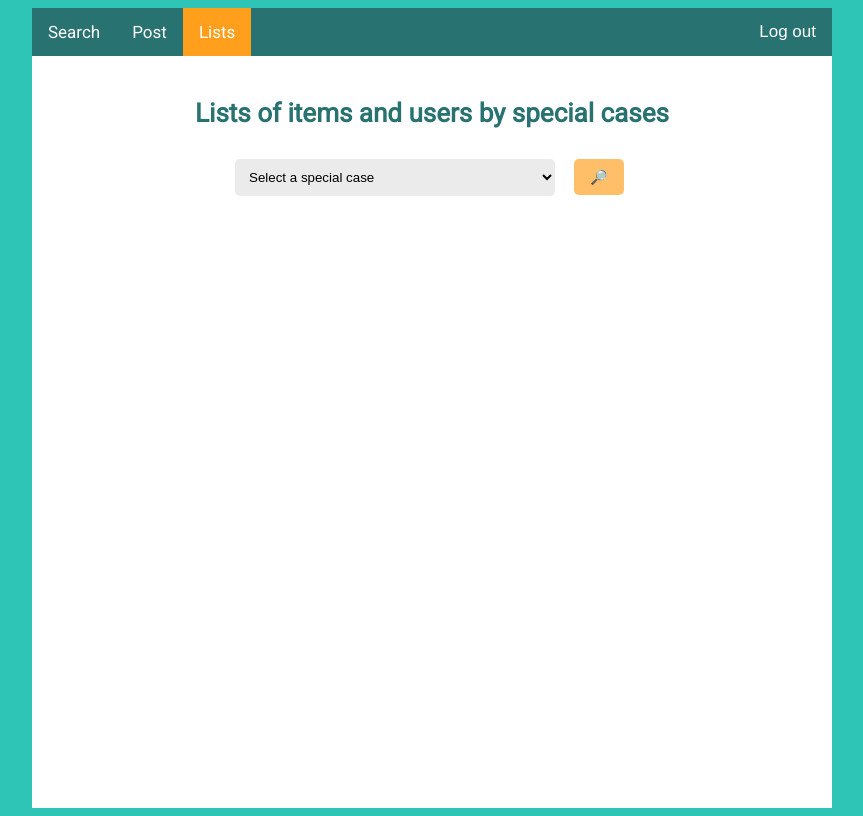
After one commit to jazzix3/Online-Store-Database-Design, a PHP site: page /lists.php in a window 1280 px wide. The commit adds this page. Shown: the whole page, without its empty margins (208-1071 px from the left). Run offline with PHP 8.4, Linux system fonts and the light colour scheme; the visitor is signed in with stand-in values (Sample User, id 1).

Commit message:
added lists to navbar, list.php, & list gui

```diff
--- /dev/null
+++ b/lists.php
@@ -0,0 +1,108 @@
+<?php
+session_start();
+
+// If user is not logged in, redirect to index.php to log in
+if (!isset($_SESSION["username"])){
+    header("Location: index.php?error=invalidsession");
+    exit();
+}
+
+require("procedures/dbconnect.php");
+?>
+
+
+<!DOCTYPE html>
+<html>
+<head>
+    <meta charset="UTF-8">
+    <meta name="viewport" content="width=device-width, initial-scale=1.0">
+    <title>Search Results</title>
+    <link rel="stylesheet" href="style.css">
+    <link rel="stylesheet" href="https://fonts.googleapis.com/css?family=Roboto">
+</head>
+<body>
+    <div class="container-main">
+        <div class="navbar">
+            <a href="home.php">Search</a>
+            <a href="postitem.php">Post</a>
+            <a class="active" href="lists.php">Lists</a>
+            <form action="procedures/logout.php" method="post">
+                <button type="submit" class="button-3">Log out</button>
+            </form>
+        </div>
+
+
+        <div class="content">
+            <h2>Lists of items and users by special cases</h2>
+
+            <div class="search-form" >
+                <form action="lists.php" method="post">
+                    <select id="case" name="case" required>
+                        <option value="" disabled selected>Select a special case</option>
+                        <option value="1">Most expensive items in each category</option>
+                        <option value="2">Users who posted at least two items that are posted on the same day, one has a category of X, and another has a category of Y</option>
+                        <option value="3">Items posted by user X, such that all the comments are "Excellent" or "good" for these items</option>
+                        <option value="4">Users who posted the most number of items since 5/1/2020 (inclusive)</option>
+                        <option value="5">Other users who are favorited by both users X, and Y. </option>
+                        <option value="6">Users who never posted any "excellent" items</option>
+                        <option value="7">Users who never posted a "poor" review.</option>
+                        <option value="8">Users who posted some reviews, but each of them is "poor"</option>
+                        <option value="9">Users such that each item they posted so far never received any "poor" reviews.</option>
+                        <option value="10">User pair (A, B) such that they always gave each other "excellent" reviews for every single item they posted.</option>
+                    </select>
+                    <button type="submit" name="submit" class="button" style="width:50px; font-size: 14px; ">🔎</button>
+                </form>
+            </div>
+
+
+            </div>
+
+            <div class="search-results">
+
+            <?php
+                if (isset($_POST['submit'])) {
+                    $case = $_POST['case'];
+
+                    if ($case == 1) {
+                        // List most expensive items in each category
+                        $sql = "SELECT category, title, price FROM item
+                                WHERE (category, price)
+                                IN (SELECT category, MAX(price) FROM item
+                                    GROUP BY category) ";
+                        $result = mysqli_query($conn, $sql);
+
+                        echo "<div class='list-container'><table>
+                                <tr>
+                                    <th>Title</th>
+                                    <th>Category</th>
+                                    <th>Price</th>
+                                </tr>";
+
+                                while ($row = mysqli_fetch_assoc($result)) {
+                            echo "<tr><td>".$row["title"]."</td><td>".$row["category"]."</td><td>".$row["price"]."</td></tr>";
+                        }
+                        echo "</table></div>";
+                    }
+
+                    elseif ($case == 2) {
+                        //Users who posted at least two items that are posted on the same day, one has a category of X, and another has a category of Y
+                        echo "test";
+
+                    }
+                }
+
+
+                ?>
+
+            </div>
+
+
+
+
+
+
+
+        </div>
+    </div>
+</body>
+</html>
--- a/postitem.php
+++ b/postitem.php
@@ -24,6 +24,7 @@ require("procedures/dbconnect.php");
             <div class="navbar">
                 <a href="home.php">Search</a>
                 <a class="active" href="postitem.php">Post</a>
+                <a href="lists.php">Lists</a>
                 <form action="procedures/logout.php" method="post">
                     <button type="submit" class="button-3">Log out</button>
                 </form>
--- a/procedures/dbconnect.php
+++ b/procedures/dbconnect.php
@@ -1,9 +1,9 @@
 <?php
 // *** Change this to your server info***
-$servername = "localhost";
+$servername = "127.0.0.1";
 $username = "root";
 $password = "mysql";
-$dbname = "COMP440";
+$dbname = "Comp440Project";
 
 // Create connection and display error if connection fails
 $conn = new mysqli($servername, $username, $password, $dbname);
--- a/reviewitem.php
+++ b/reviewitem.php
@@ -27,6 +27,7 @@ $itemId = $_GET["itemId"];
             <div class="navbar">
                 <a class="active" href="home.php">Search</a>
                 <a href="postitem.php">Post</a>
+                <a href="list.php">Lists</a>
                 <form action="procedures/logout.php" method="post">
                     <button type="submit" class="button-3">Log out</button>
                 </form>
--- a/reviews.php
+++ b/reviews.php
@@ -33,6 +33,7 @@ if (isset($_GET["itemId"])){
         <div class="navbar">
             <a class="active" href="home.php">Search</a>
             <a href="postitem.php">Post</a>
+            <a href="lists.php">Lists</a>
             <form action="procedures/logout.php" method="post">
                 <button type="submit" class="button-3">Log out</button>
             </form>
--- a/search.php
+++ b/search.php
@@ -25,6 +25,7 @@ require("procedures/dbconnect.php");
         <div class="navbar">
             <a class="active" href="home.php">Search</a>
             <a href="postitem.php">Post</a>
+            <a href="lists.php">Lists</a>
             <form action="procedures/logout.php" method="post">
                 <button type="submit" class="button-3">Log out</button>
             </form>
--- a/seller.php
+++ b/seller.php
@@ -28,6 +28,7 @@ if (isset($_GET["postedBy"])){
         <div class="navbar">
             <a class="active" href="home.php">Search</a>
             <a href="postitem.php">Post</a>
+            <a href="lists.php">Lists</a>
             <form action="procedures/logout.php" method="post">
                 <button type="submit" class="button-3">Log out</button>
             </form>
--- a/style.css
+++ b/style.css
@@ -98,6 +98,12 @@ body{
     text-align:right;
   }
 
+  .list-container {
+    max-width: 90%;
+    margin: 10px auto;
+    text-align: left;
+  }
+
 
 /* TEXT STYLES */
 
@@ -111,6 +117,12 @@ h2{
     font-size: 26px;
     color: #287271;
     text-align:center;
+}
+
+h3{
+    font-size: 18px;
+    color: #287271;
+    font-weight:bolder;
 }
 
 .item-container h2 {
```
Also changed, not shown: home.php (+7 -8 lines).
